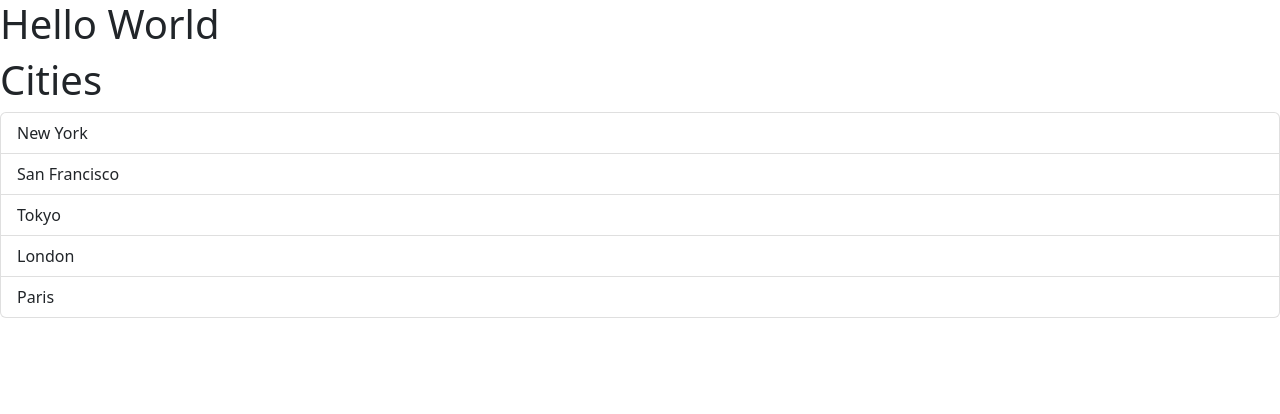
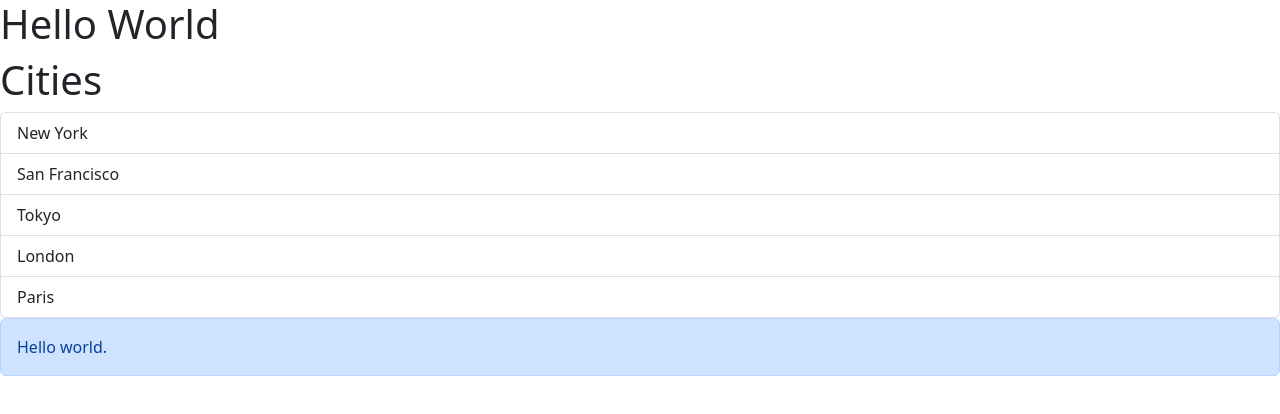
Before and after one commit to jaishankarg24/react-18-game, a React (Vite) app: page / in a window 1280 px wide. Shown: the top 414 px of the page. Built offline with nearby package versions, Linux system fonts and the light colour scheme.

Commit message:
Passing Children

```diff
--- a/src/App.tsx
+++ b/src/App.tsx
@@ -1,5 +1,6 @@
 import Message from "./Message";
 import ListGroup from "./components/ListGroup";
+import Alert from "./components/Alert";
 
 function App() {
   let items = ["New York", "San Francisco", "Tokyo", "London", "Paris"];
@@ -16,6 +17,11 @@
         heading="Cities"
         onSelectItem={handleSelectItem}
       />
+      {/* <Alert text="Hello world." /> */}
+      {/* Passing Children */}
+      <Alert>
+        Hello <span>world.</span>
+      </Alert>
     </div>
   );
 }
--- /dev/null
+++ b/src/components/Alert.tsx
@@ -0,0 +1,19 @@
+import React, { ReactNode } from "react";
+
+// interface Props {
+//   text: string;
+// }
+
+interface Props {
+  children: ReactNode;
+}
+
+// const Alert = ({ text }: Props) => {
+//   return <div>{text}</div>;
+// };
+
+const Alert = ({ children }: Props) => {
+  return <div className="alert alert-primary">{children}</div>;
+};
+
+export default Alert;
```
